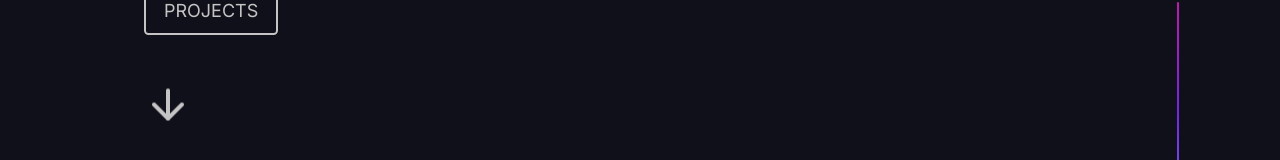
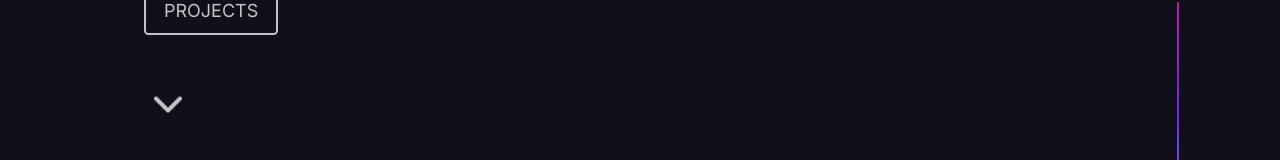
Before and after one commit to grahamcracker1234/portfolio-site, a Next.js app: page / in a window 1280 px wide. Shown: the part 496-656 px from the top of the page. Built offline with nearby package versions, Linux system fonts and the light colour scheme.

Commit message:
move to pnpm

```diff
--- a/components/header.js
+++ b/components/header.js
@@ -24,7 +24,7 @@ export default function Header() {
       <hr className={`${utilsStyles.gradient} h-2 md:max-w-lg sm:max-w-md max-w-xs w-full mb-7 rounded`}/>
       <p className="text-gray max-w-lg mb-10">Hello, stranger! I&apos;m a {getAge("2001/09/09")}-year-old developer who is passionate about competitive programming 🏆, game design 🎮, and software development 🧑‍💻.</p>
       <button className={utilsStyles.button}>Projects</button>
-      <Icon.ArrowDown className={`text-gray ${styles.arrow}`} size={48}/>
+      <Icon.ChevronDown className={`text-gray ${styles.arrow}`} size={48}/>
     </section>
   )
 }
--- a/components/socials-side-bar.js
+++ b/components/side-bars.js
@@ -1,8 +1,8 @@
 import utilsStyles from '../styles/utils.module.scss';
-import styles from './socials-side-bar.module.scss';
+import styles from './side-bars.module.scss';
 import * as Icon from 'react-feather';
 
-export default function SocialsSideBar() {
+export default function SideBars() {
   return (
     <ul className={`${styles.listPseudo} flex flex-col absolute right-20 bottom-20 top-20 text-gray invisible lg:visible items-center`}>
       <li name="GitHub" className={`${styles.hover} py-2`}>
--- a/pages/index.js
+++ b/pages/index.js
@@ -1,6 +1,6 @@
 import Head from 'next/head';
 import Header from '../components/header';
-import SocialsSideBar from '../components/socials-side-bar';
+import SideBars from '../components/side-bars';
 
 export default function Home({ allPostsData }) {
   return (
@@ -8,8 +8,8 @@ export default function Home({ allPostsData }) {
       <Head>
         <title>Graham</title>
       </Head>
+      <SideBars/>
       <Header/>
-      <SocialsSideBar/>
     </>
   )
 }
```
Also changed, not shown: components/side-bars.module.scss (renamed from components/socials-side-bar.module.scss), package.json (line endings or trailing spaces), 2 other files (tests, documents, lock files or other folders).
